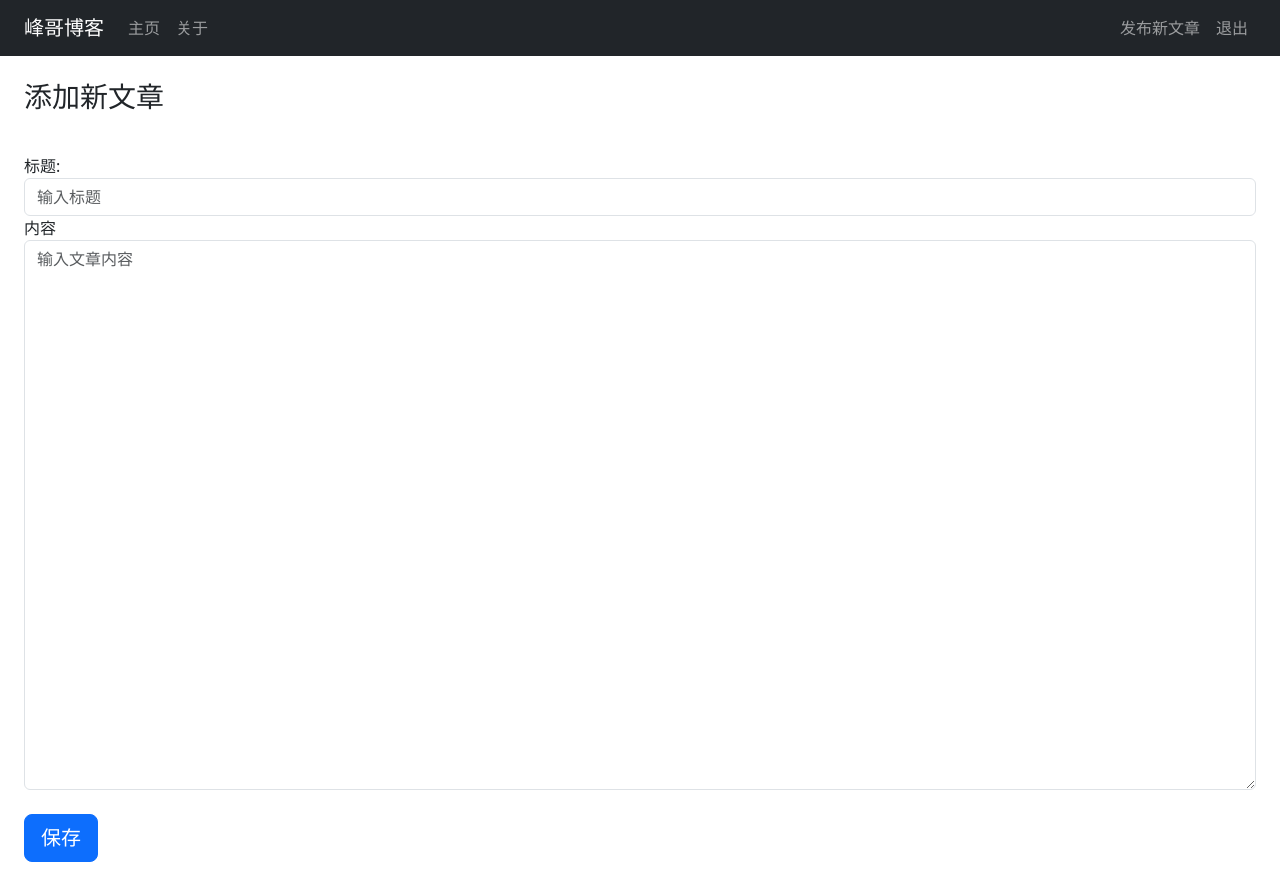
After one commit to stevencn76/myblog, a Flask app: page /createarticle.html in a window 1280 px wide. The commit adds this page. Run offline with Flask 3, Linux system fonts and the light colour scheme; the visitor is signed in with stand-in values (Sample User, id 1); some libraries are stand-ins or nearby versions.

Commit message:
create article

```diff
--- /dev/null
+++ b/forms/article_form.py
@@ -0,0 +1,9 @@
+from flask_wtf import FlaskForm
+from wtforms import StringField, TextAreaField, SubmitField, HiddenField
+from wtforms.validators import DataRequired
+
+
+class ArticleForm(FlaskForm):
+    title = StringField(label="标题:", validators=[DataRequired()])
+    content = TextAreaField(label="内容", validators=[DataRequired()])
+    submit = SubmitField(label="保存")
--- a/routes/admin_routes.py
+++ b/routes/admin_routes.py
@@ -1,6 +1,26 @@
+from flask import render_template, flash, redirect, url_for
+from flask_login import login_required
+
+from forms.article_form import ArticleForm
+from models.article import Article
 from routes import app
+from services.article_service import ArticleService
 
 
-@app.route('/create_article.html')
-def create_article():
-    return "Create Article"
+@app.route('/createarticle.html', methods=['GET', 'POST'])
+@login_required
+def create_article_page():
+    form = ArticleForm()
+    if form.validate_on_submit():
+        new_article = Article()
+        new_article.title = form.title.data
+        new_article.content = form.content.data
+
+        try:
+            ArticleService().create_article(new_article)
+            flash(f'发布文章完成', category='success')
+            return redirect(url_for('home_page'))
+        except Exception as error:
+            flash(f'发布文章失败: {error}', category='danger')
+
+    return render_template('editarticle.html', form=form)
--- a/templates/base.html
+++ b/templates/base.html
@@ -32,7 +32,7 @@
         {% if current_user.is_authenticated %}
         <ul class="navbar-nav">
             <li class="nav-item">
-                <a class="nav-link" href="#">发布新文章</a>
+                <a class="nav-link" href="{{ url_for('create_article_page') }}">发布新文章</a>
             </li>
             <li class="nav-item">
                 <a class="nav-link" href="{{ url_for('logout_page') }}">退出</a>
--- /dev/null
+++ b/templates/editarticle.html
@@ -0,0 +1,24 @@
+{% extends 'base.html' %}
+{% block title%}
+    峰哥博客 - 添加新文章
+{% endblock %}
+{% block content %}
+<style>
+    .content_height {
+        height: 550px;
+    }
+</style>
+<div  class="container-fluid px-4 py-4">
+    <form method="POST" class="form-signin">
+        {{ form.hidden_tag() }}
+        <h1 class="h3 mb-3 font-weight-normal">添加新文章</h1>
+        <br>
+        {{ form.title.label() }}
+        {{ form.title(class="form-control", placeholder="输入标题") }}
+        {{ form.content.label() }}
+        {{ form.content(class="form-control content_height", placeholder="输入文章内容") }}
+        <br>
+        {{ form.submit(class="btn btn-lg btn-block btn-primary") }}
+    </form>
+</div>
+{% endblock %}
```
Also changed, not shown: models/article.py (+7 -2 lines), services/article_service.py (+7 -0 lines).
